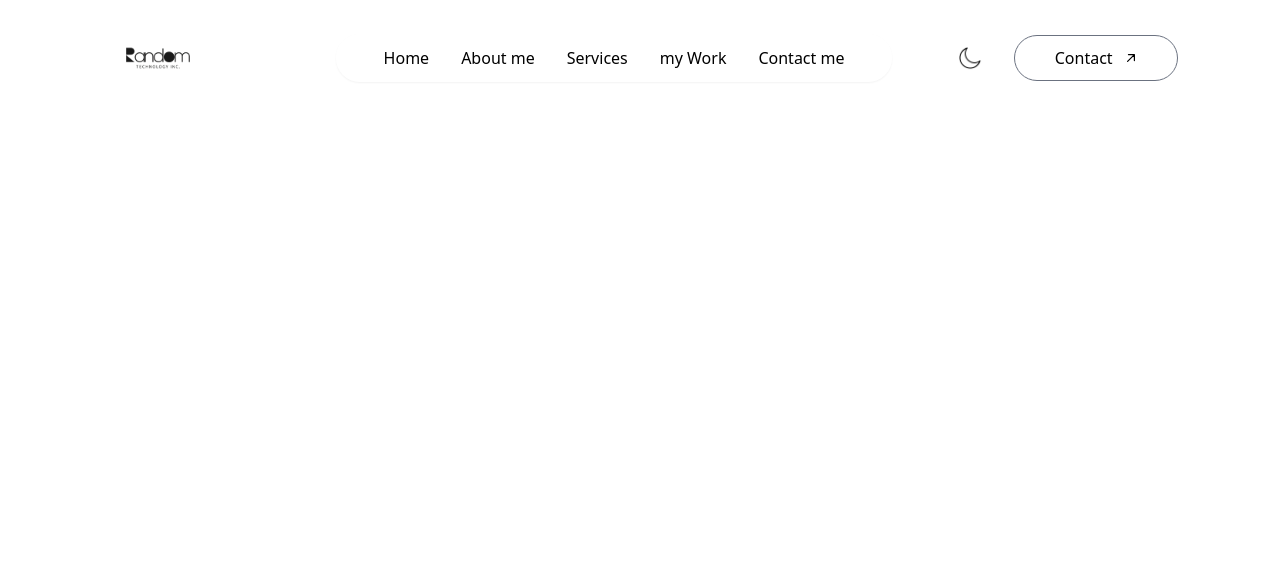
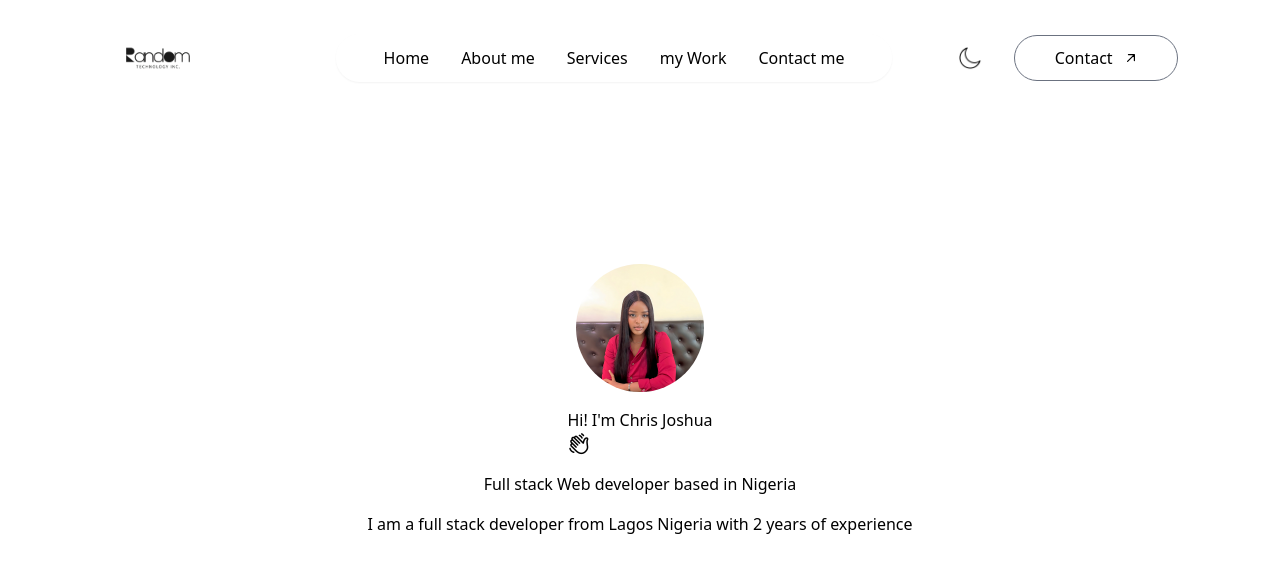
Before and after one commit to CeeJay33/Portfolio, a plain HTML site: page index.html in a window 1280 px wide. Drawn offline with nearby package versions, Linux system fonts and the light colour scheme.

Commit message:
Modified

```diff
--- a/index.html
+++ b/index.html
@@ -49,6 +49,15 @@
         </ul>
 
     </nav>
+
+    <!-- body of my portfolio -->
+
+    <div class="w-11/12 max-w-3x1 text-center mx-auto h-screen flex flex-col items-center justify-center gap-4">
+        <img src="./T06MNRQ2C8J-U06N1FKPD41-6064b5e9a004-512.png" alt="" class="rounded-full w-32">
+        <h3>Hi! I'm Chris Joshua <img src="./icons8-so-so-48.png" alt="" class="w-6"></h3>
+        <h1>Full stack Web developer based in Nigeria</h1>
+        <p>I am a full stack developer from Lagos Nigeria with 2 years of experience</p>
+    </div>
     <script src="./script.js"></script>
 </body>
 </html>
```
Also changed, not shown: T06MNRQ2C8J-U06N1FKPD41-6064b5e9a004-512.png (added), icons8-so-so-48.png (added).
